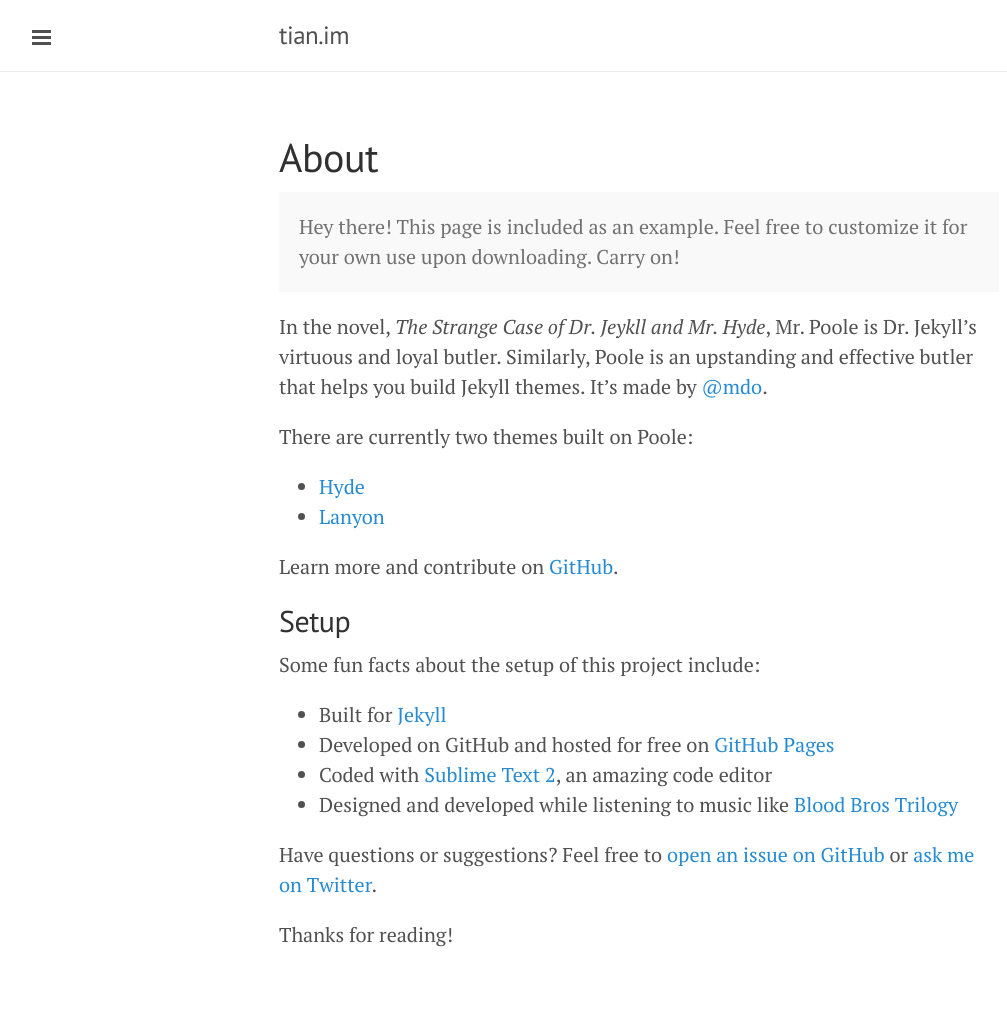
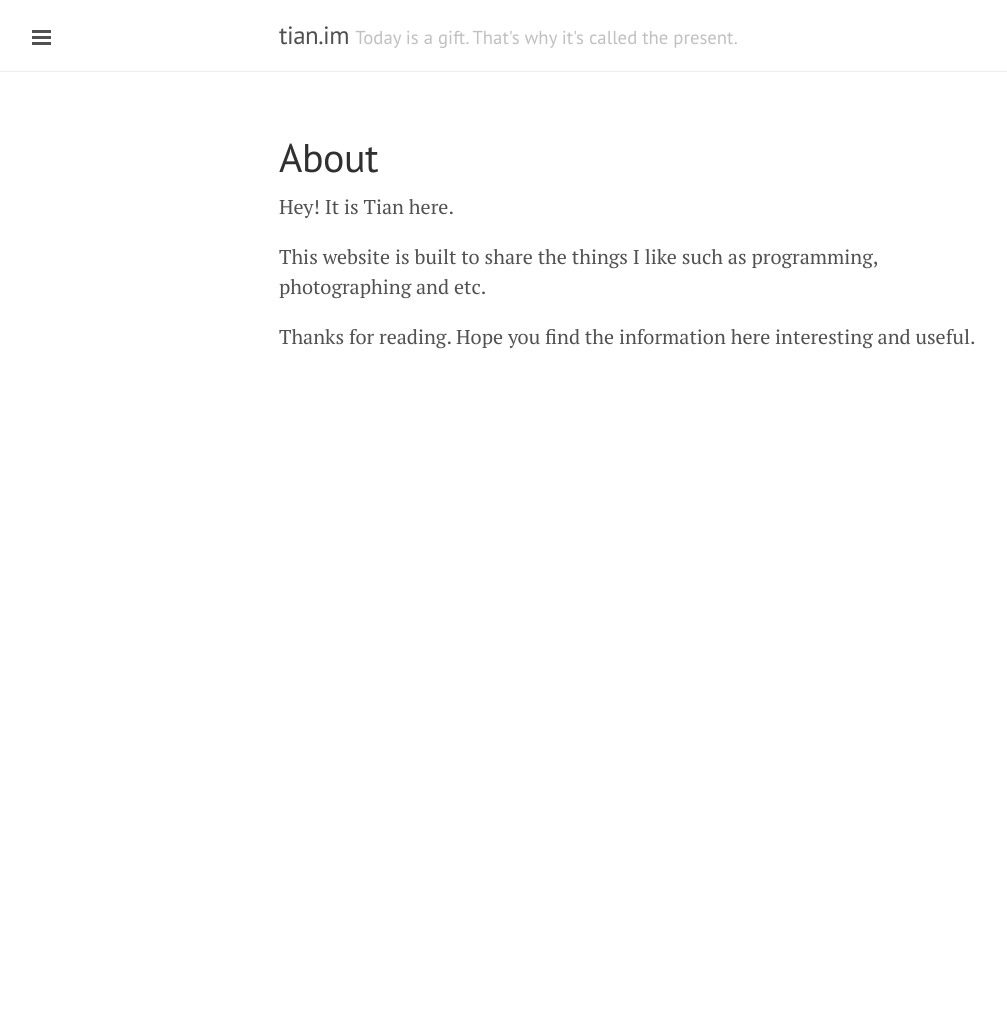
Before and after one commit to tian-im/tian.im, a Jekyll site: the page built from about.md, in a window 1280 px wide. Shown: the whole page, without its empty margins (1-1008 px from the left). Built offline with Jekyll 4.4.1, drawn with Linux system fonts in a browser that asks for light colours; Markdown is read by kramdown in place of the engine named in the settings; after the commit the page ends 900 px from its top, so only the background shows below that.

Commit message:
chore: first photo post

```diff
--- a/_config.yml
+++ b/_config.yml
@@ -6,13 +6,13 @@ highlighter:      true
 permalink:        pretty
 
 # Setup
+url:              http://tian.im
 title:            tian.im
-tagline:
-description:      Ruby on Rails developer
-url:              http://tian.im
+tagline:          "Today is a gift. That's why it's called the present."
+description:
 
 author:
-  name:           'Tian'
+  name:           Tian
 
 resume:
   url:            http://resume.tian.im
--- a/_includes/sidebar.html
+++ b/_includes/sidebar.html
@@ -10,21 +10,13 @@
 
   <nav class="sidebar-nav">
     <a class="sidebar-nav-item{% if page.url == '/' %} active{% endif %}" href="/">Home</a>
+    <a class="sidebar-nav-item" href="{{ site.resume.url }}">{{ site.resume.title }}</a>
 
-    {% comment %}
-      The code below dynamically generates a sidebar nav of pages with
-      `layout: page` in the front-matter. See readme for usage.
-    {% endcomment %}
-
-    {% assign pages_list = site.pages %}
-    {% for node in pages_list %}
-      {% if node.title != null %}
-        {% if node.layout == "page" %}
-          <a class="sidebar-nav-item{% if page.url == node.url %} active{% endif %}" href="{{ node.url }}">{{ node.title }}</a>
-        {% endif %}
+    {% for node in site.pages %}
+      {% if node.layout == 'page' %}
+        <a class="sidebar-nav-item{% if page.url == node.url %} active{% endif %}" href="{{ node.url }}">{{ node.title }}</a>
       {% endif %}
     {% endfor %}
-    <a class="sidebar-nav-item" href="{{ site.resume.url }}">{{ site.resume.title }}</a>
   </nav>
 
   <div class="sidebar-item">
--- a/about.md
+++ b/about.md
@@ -3,28 +3,8 @@ layout: page
 title: About
 ---
 
-<p class="message">
-  Hey there! This page is included as an example. Feel free to customize it for your own use upon downloading. Carry on!
-</p>
+Hey! It is Tian here.
 
-In the novel, *The Strange Case of Dr. Jeykll and Mr. Hyde*, Mr. Poole is Dr. Jekyll's virtuous and loyal butler. Similarly, Poole is an upstanding and effective butler that helps you build Jekyll themes. It's made by [@mdo](https://twitter.com/mdo).
+This website is built to share the things I like such as programming, photographing and etc.
 
-There are currently two themes built on Poole:
-
-* [Hyde](http://hyde.getpoole.com)
-* [Lanyon](http://lanyon.getpoole.com)
-
-Learn more and contribute on [GitHub](https://github.com/poole).
-
-## Setup
-
-Some fun facts about the setup of this project include:
-
-* Built for [Jekyll](http://jekyllrb.com)
-* Developed on GitHub and hosted for free on [GitHub Pages](https://pages.github.com)
-* Coded with [Sublime Text 2](http://sublimetext.org), an amazing code editor
-* Designed and developed while listening to music like [Blood Bros Trilogy](https://soundcloud.com/maddecent/sets/blood-bros-series)
-
-Have questions or suggestions? Feel free to [open an issue on GitHub](https://github.com/poole/issues/new) or [ask me on Twitter](https://twitter.com/mdo).
-
-Thanks for reading!
+Thanks for reading. Hope you find the information here interesting and useful.
--- a/public/css/poole.css
+++ b/public/css/poole.css
@@ -324,6 +324,10 @@ tbody tr:nth-child(odd) th {
   color: #9a9a9a;
 }
 
+.post img {
+  width: 100%;
+}
+
 /* Related posts */
 .related {
   padding-top: 2rem;
```
Also changed, not shown: _posts/2018-12-31-sunset-at-adelaide-glenelg-beach.md (added, +7 -0 lines).
